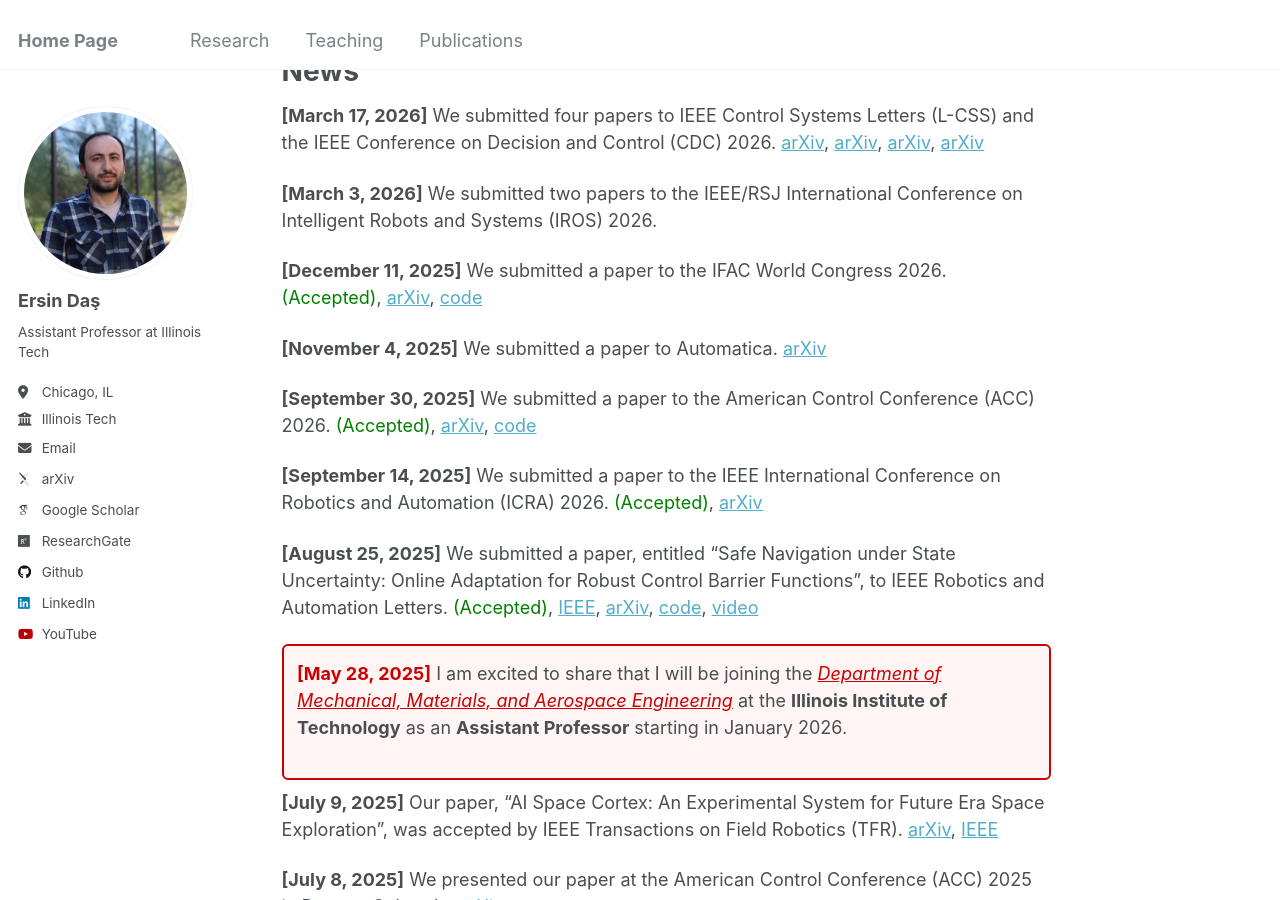
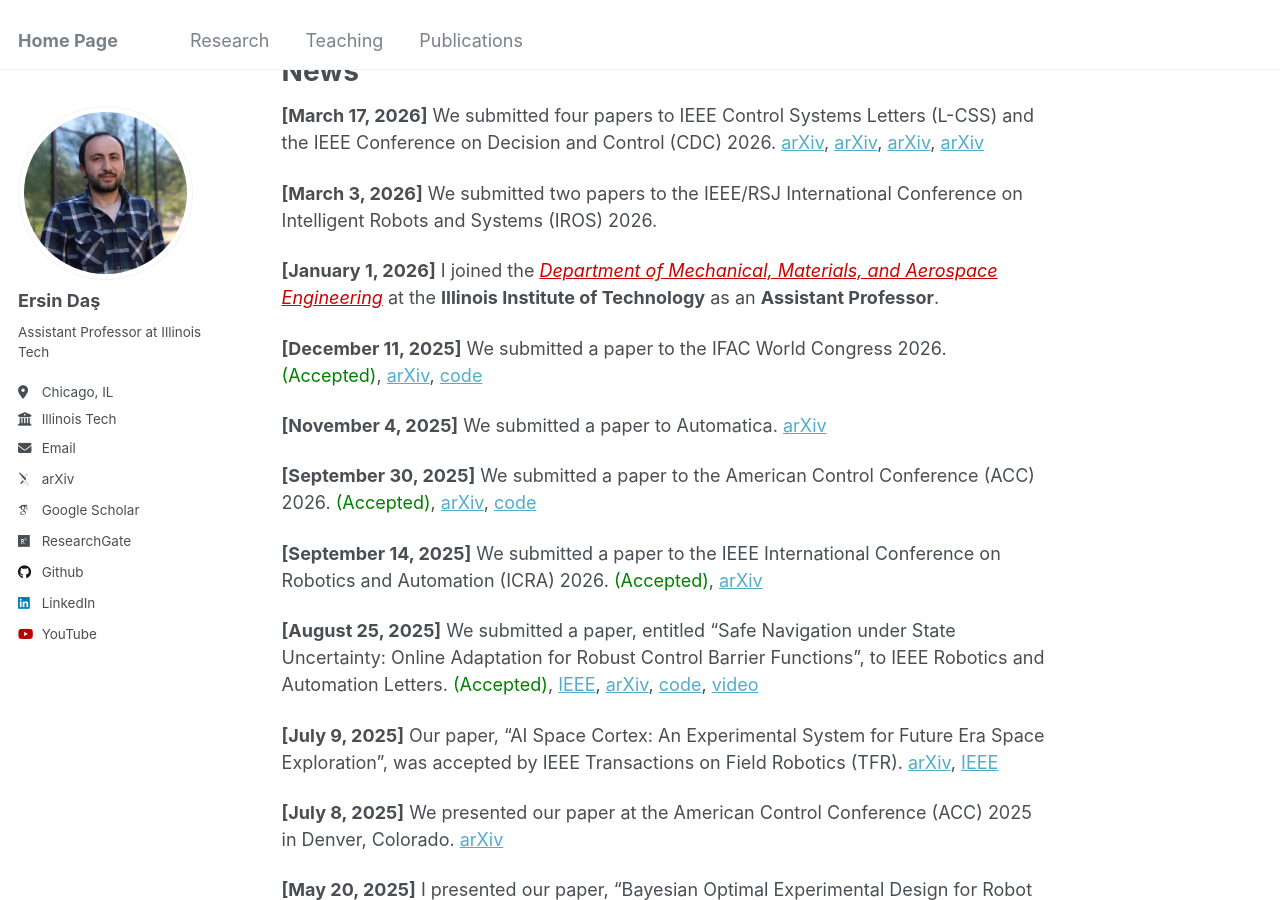
Before and after one commit to ersindas/ersindas.github.io, a Jekyll site: the page built from _pages/about.md, in a window 1280 px wide and 900 px high, scrolled down 483 px. Built offline with Jekyll 4.4.1, drawn with Linux system fonts in a browser that asks for light colours; some web fonts are replaced.

Commit message:
Add new position and remove old announcement

```diff
--- a/_pages/about.md
+++ b/_pages/about.md
@@ -22,6 +22,8 @@ News
 
 **[March 3, 2026]** We submitted two papers to the IEEE/RSJ International Conference on Intelligent Robots and Systems (IROS) 2026.
 
+**[January 1, 2026]** I joined the <em><a href="https://www.iit.edu/mmae" style="color:#CC0000; text-decoration: underline;">Department of Mechanical, Materials, and Aerospace Engineering</a></em> at the <strong>Illinois Institute of Technology</strong> as an <strong>Assistant Professor</strong>.
+
 **[December 11, 2025]** We submitted a paper to the IFAC World Congress 2026. <span style="color:green;">(Accepted)</span>, [arXiv](https://arxiv.org/pdf/2512.10118), [code](https://github.com/ersindas/Quadrotor_CBF)
 
 **[November 4, 2025]** We submitted a paper to Automatica. [arXiv](https://arxiv.org/pdf/2503.15734)
@@ -31,11 +33,6 @@ News
 **[September 14, 2025]** We submitted a paper to the IEEE International Conference on Robotics and Automation (ICRA) 2026. <span style="color:green;">(Accepted)</span>, [arXiv](https://arxiv.org/pdf/2510.16953)
 
 **[August 25, 2025]** We submitted a paper, entitled “Safe Navigation under State Uncertainty: Online Adaptation for Robust Control Barrier Functions”, to IEEE Robotics and Automation Letters. <span style="color:green;">(Accepted)</span>, [IEEE](https://ieeexplore.ieee.org/document/11347515), [arXiv](https://arxiv.org/pdf/2508.19159), [code](https://github.com/ersindas/robust-CBFs), [video](https://youtu.be/tTNu-Etm0SU)
-
-<div style="border: 2px solid #CC0000; background-color:#fff5f5; padding:0.75em; margin:0.5em 0; border-radius:6px;">
-  <strong style="color:#CC0000;">[May 28, 2025]</strong> I am excited to share that I will be joining the <em><a href="https://www.iit.edu/mmae" style="color:#CC0000; text-decoration: underline;">Department of Mechanical, Materials, and Aerospace Engineering</a></em> at the <strong>Illinois Institute of Technology</strong> as an <strong>Assistant Professor</strong> starting in January 2026.
-</div>
-
 
 **[July 9, 2025]** Our paper, "AI Space Cortex: An Experimental System for Future Era Space Exploration", was accepted by IEEE Transactions on Field Robotics (TFR). [arXiv](https://arxiv.org/pdf/2507.06574), [IEEE](https://ieeexplore.ieee.org/document/11078376)
 
```
